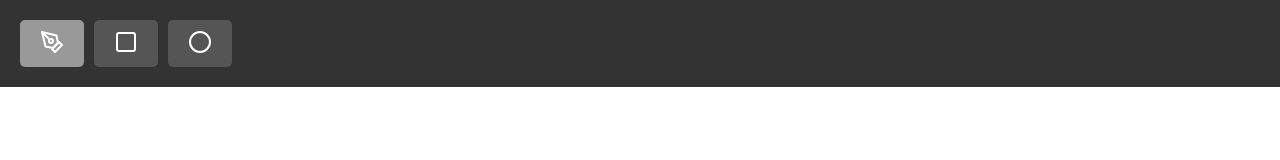
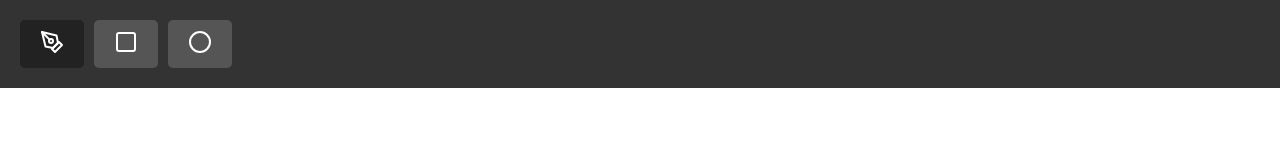
Before and after one commit to andrewgremlich/drawing-fun, a website built with Vite: page index.html in a window 1280 px wide. Built offline with nearby package versions, Linux system fonts and the light colour scheme.

Commit message:
toolbar works and prepping the drawing

```diff
--- /dev/null
+++ b/src/Canvas.ts
@@ -0,0 +1,21 @@
+export class Canvas {
+	drawingSurface: HTMLCanvasElement;
+	ctx: CanvasRenderingContext2D;
+
+	constructor() {
+		this.drawingSurface = document.getElementById(
+			"drawing-surface",
+		) as HTMLCanvasElement;
+
+		if (this.drawingSurface.getContext) {
+			this.ctx = this.drawingSurface.getContext(
+				"2d",
+			) as CanvasRenderingContext2D;
+
+			this.drawingSurface.width = window.innerWidth;
+			this.drawingSurface.height = window.innerHeight;
+		} else {
+			throw new Error("Canvas not supported");
+		}
+	}
+}
--- /dev/null
+++ b/src/Draw.ts
@@ -0,0 +1,5 @@
+export class Draw {
+  constructor() {}
+  draw() {}
+  setCoords(x, y) {}
+}
--- /dev/null
+++ b/src/Square.ts
@@ -0,0 +1,5 @@
+export class Square {
+  constructor() {}
+  draw() {}
+  setCoords(x, y) {}
+}
--- a/src/canvas.ts
+++ /dev/null
@@ -1,17 +0,0 @@
-export const drawingSurface = document.getElementById(
-	"drawing-surface",
-) as HTMLCanvasElement;
-
-export const Canvas = () => {
-	if (drawingSurface.getContext) {
-		console.log("Canvas supported");
-		const canvasCtx = drawingSurface.getContext(
-			"2d",
-		) as CanvasRenderingContext2D;
-
-		return canvasCtx;
-	// biome-ignore lint/style/noUselessElse: just to show error if canvas not supported
-}  else {
-		console.error("Canvas not supported");
-	}
-};
--- a/src/main.ts
+++ b/src/main.ts
@@ -1,9 +1,28 @@
 import "./style.css";
-
 import { createToolbar } from "./toolbar";
-import { Canvas } from "./canvas";
+import { Canvas } from "./Canvas";
 
 createToolbar();
-const ctx = Canvas();
+const canvas = new Canvas();
 
-console.log(ctx);
+const cursor = {
+	x: innerWidth / 2,
+	y: innerHeight / 2,
+};
+
+const draw = () => {
+	canvas.ctx.clearRect(0, 0, canvas.ctx.canvas.width, canvas.ctx.canvas.height);
+	window.requestAnimationFrame(draw);
+};
+
+draw();
+
+window.addEventListener("resize", () => {
+	canvas.ctx.canvas.width = window.innerWidth;
+	canvas.ctx.canvas.height = window.innerHeight;
+});
+
+window.addEventListener("mousemove", (e) => {
+	cursor.x = e.clientX;
+	cursor.y = e.clientY;
+});
--- a/src/style.css
+++ b/src/style.css
@@ -4,14 +4,13 @@
   padding: 0;
 }
 
-html, body {
-  width: 100%;
+html,
+body {
   height: 100%;
 }
 
 canvas#drawing-surface {
-  height: 100%;
-  width: 100%;
+  display: block;
 }
 
 div#toolbar {
@@ -25,7 +24,7 @@ div#toolbar {
   align-items: center;
   padding: 20px;
 
-  .toolbar-button {
+  .toolbar-radio {
     background-color: #555;
     color: white;
     border: none;
@@ -33,13 +32,17 @@ div#toolbar {
     border-radius: 5px;
     cursor: pointer;
     margin-right: 10px;
+
+    & input[type="radio"] {
+      display: none;
+    }
+
+    &:has(input[type="radio"]:checked) {
+      background-color: #222;
+    }
   }
 
   .toolbar-button:hover {
     background-color: #777;
   }
-
-  .active {
-    background-color: #999;
-  }
 }
--- a/src/toolbar.ts
+++ b/src/toolbar.ts
@@ -17,34 +17,34 @@ const rawCircle = `<svg xmlns="http://www.w3.org/2000/svg" width="24" height="24
   <circle cx="12" cy="12" r="10"></circle>
 </svg>`;
 
-const GenerateToolbarButton = (
-	icon: string,
-	title: string,
-	options?: { isDefault: boolean },
-) => {
-	const button = document.createElement("button");
+const GenerateToolbarRadio = (icon: string, title: string) => {
+	const radio = document.createElement("input");
+	const radioLabel = document.createElement("label");
 
-	button.innerHTML = icon;
-	button.classList.add("toolbar-button");
-	button.title = title;
+	radio.type = "radio";
+	radio.name = "toolbar";
+	radio.value = title.toLowerCase();
 
-	if (options?.isDefault) {
-		button.classList.add("active");
+	if (!localStorage.activeDrawTool) {
+		localStorage.activeDrawTool = "pen";
 	}
 
-	button.addEventListener("click", () => {
-		button.classList.toggle("active");
+	radio.checked = localStorage.activeDrawTool === title.toLowerCase();
+
+	radioLabel.classList.add("toolbar-radio");
+	radioLabel.innerHTML = icon;
+	radioLabel.addEventListener("click", () => {
+		localStorage.activeDrawTool = title.toLowerCase();
 	});
+	radioLabel.append(radio);
 
-	// NOTE: window unload to remove event? not completely necessary but interesting
-
-	return button;
+	return radioLabel;
 };
 
 export const createToolbar = () => {
 	const toolbar = document.getElementById("toolbar") as HTMLElement;
 
-	toolbar.append(GenerateToolbarButton(rawPen, "Pen", { isDefault: true }));
-	toolbar.append(GenerateToolbarButton(rawSquare, "Square"));
-	toolbar.append(GenerateToolbarButton(rawCircle, "Circle"));
+	toolbar.append(GenerateToolbarRadio(rawPen, "Pen"));
+	toolbar.append(GenerateToolbarRadio(rawSquare, "Square"));
+	toolbar.append(GenerateToolbarRadio(rawCircle, "Circle"));
 };
```
Also changed, not shown: src/Circle.ts (added, +16 -0 lines).
